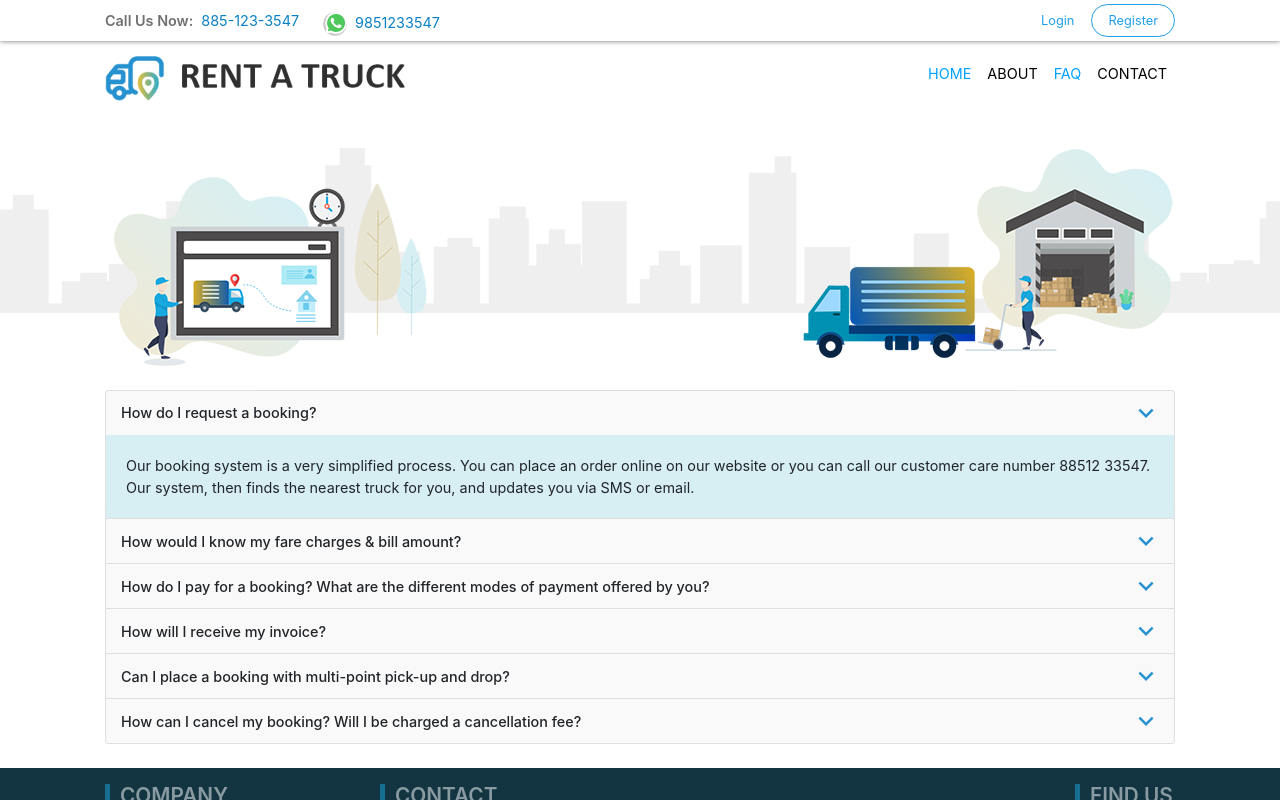
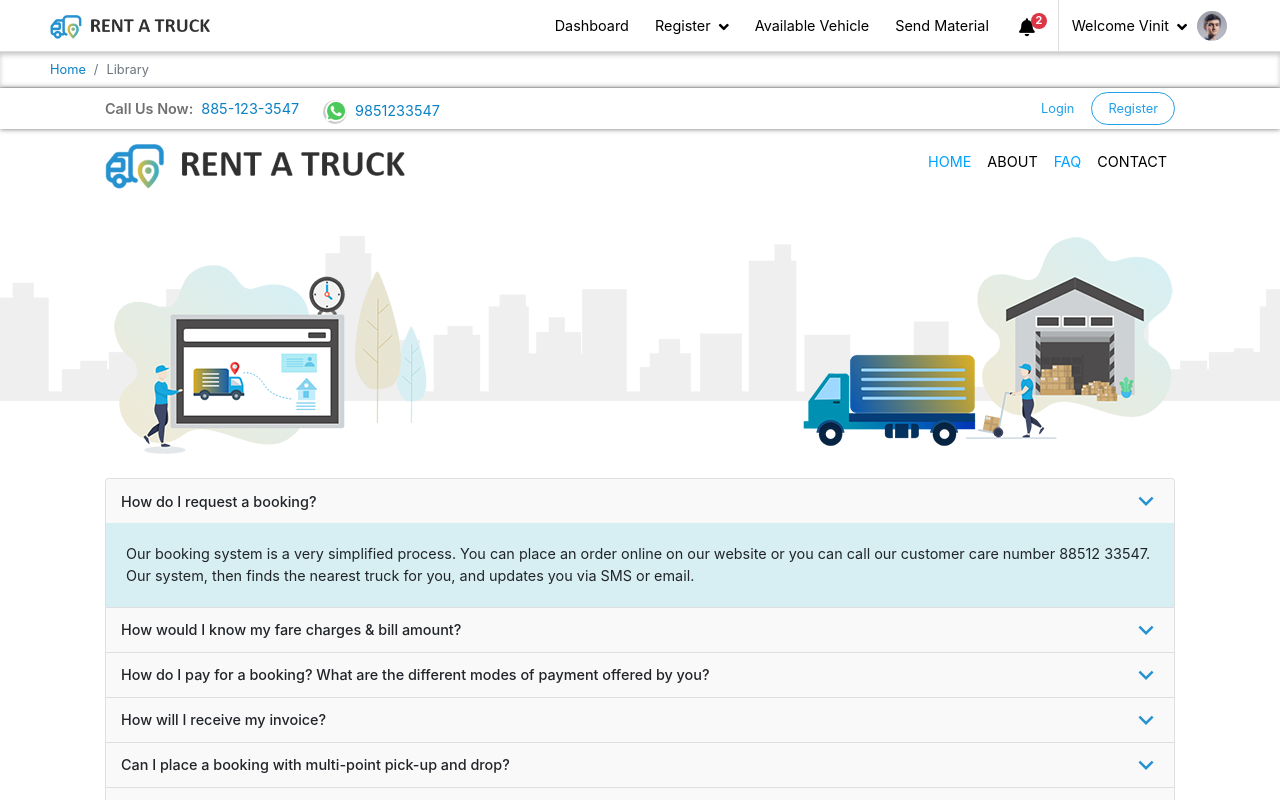
Before and after one commit to vinitbhisesh/rentatruck, an Angular app: page /faq in a window 1280 px wide. Shown: the top 800 px of the page. Built offline with nearby package versions, Linux system fonts and the light colour scheme.

Commit message:
url issues fixed

```diff
--- a/src/app/app-routing.module.ts
+++ b/src/app/app-routing.module.ts
@@ -20,8 +20,9 @@ import { FaqComponent } from './faq/faq.component';
 //const routes: Routes = [];
 
 const routes: Routes = [
-  { path: '', component: HomeComponent },
+  { path: '', redirectTo: 'home', pathMatch: 'full' },
   //{ path: '', component: RegisterVehicleComponent },
+  { path: 'home', component: HomeComponent },
   { path: 'dashboard', component: DashboardComponent },
   { path: 'driver', component: RegisterDriverComponent },
   { path: 'vehicle', component: RegisterVehicleComponent },
--- a/src/app/app.component.html
+++ b/src/app/app.component.html
@@ -1,3 +1,3 @@
-<app-header-after-login *ngIf="_router.url == '/dashboard'"></app-header-after-login>
-<app-breadcrumb *ngIf="_router.url == '/dashboard'"></app-breadcrumb>
+<app-header-after-login *ngIf="_router.url != '/home'"></app-header-after-login>
+<app-breadcrumb *ngIf="_router.url != '/home'"></app-breadcrumb>
 <router-outlet></router-outlet>
--- a/src/app/home/home.component.html
+++ b/src/app/home/home.component.html
@@ -467,7 +467,7 @@
                             <button type="submit" class="btn btn-primary d-block btn-grad mx-auto requestOTPBtnSty"
                                 (click)="Fn_login()">Generate OTP</button>
                         </div>
-                        <p class="text-center pt-2 mb-1">Dont't have an account? <a class="btn-link"
+                        <p class="text-center pt-2 mb-1">Don't have an account? <a class="btn-link"
                                 href="#">Register</a></p>
                     </div>
 
```
